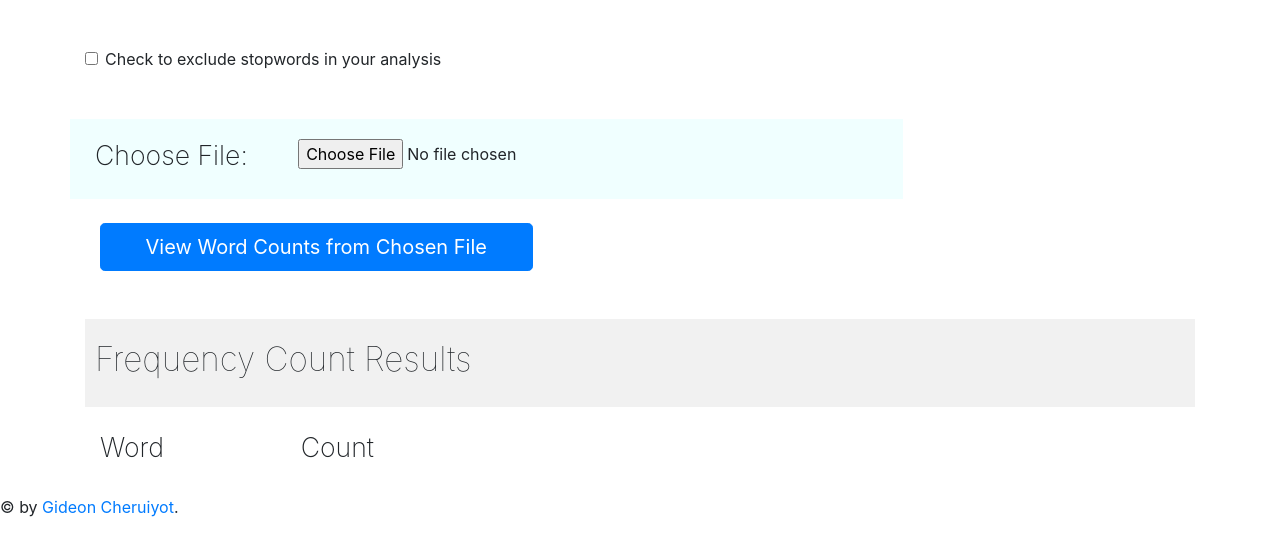
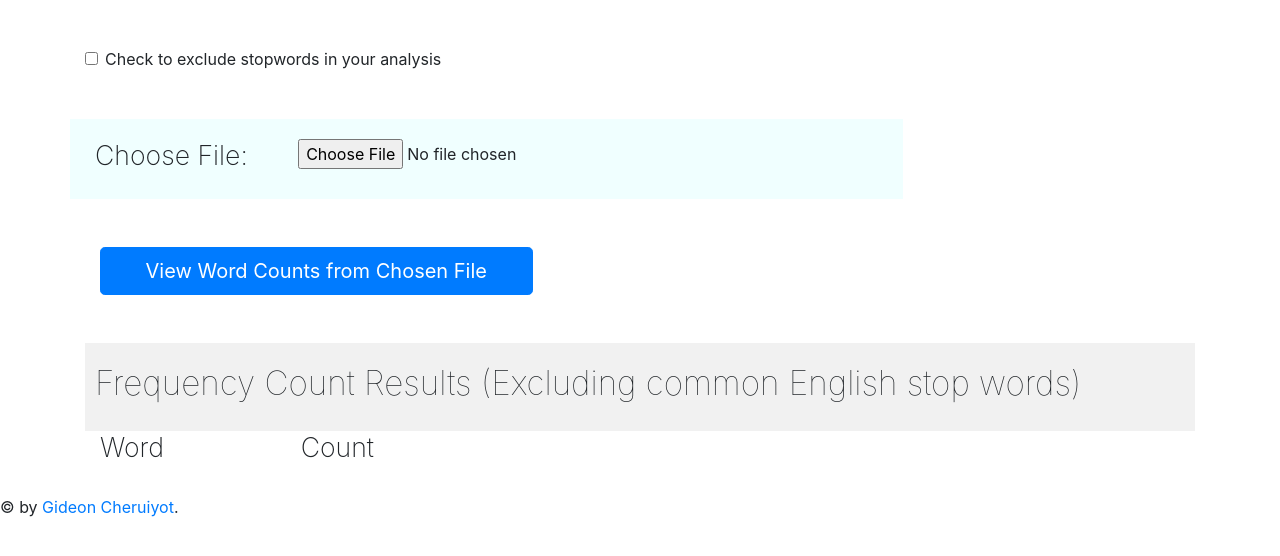
Before and after one commit to GideonCheruiyot/FrequencyAnalysis, a Flask app: page /FrequencyCount in a window 1280 px wide. Shown: the part 169-725 px from the top of the page. Run offline with Flask 2, Linux system fonts and the light colour scheme; some libraries are stand-ins or nearby versions.

Commit message:
updated homepage design

```diff
--- a/templates/Add_item.html
+++ b/templates/Add_item.html
@@ -129,6 +129,7 @@ h5 {
 
 </div>
 <br>
+<br>
 
    <div class="col-md-5"> <button type="file" class="btn btn-primary btn-lg btn-block" name="myfile"> View Word Counts from Chosen File </button></div>
 
@@ -140,9 +141,9 @@ h5 {
 	    <br>
 
 	    <div class="topclass">
-	      <h2>Frequency Count Results</h2>
+	      <h2>Frequency Count Results (Excluding common English stop words)</h2>
 	    </div>
-	    <br>
+
 	    	<div class="col-md-9 row">
 
 <div class="col-md-3" >
```
